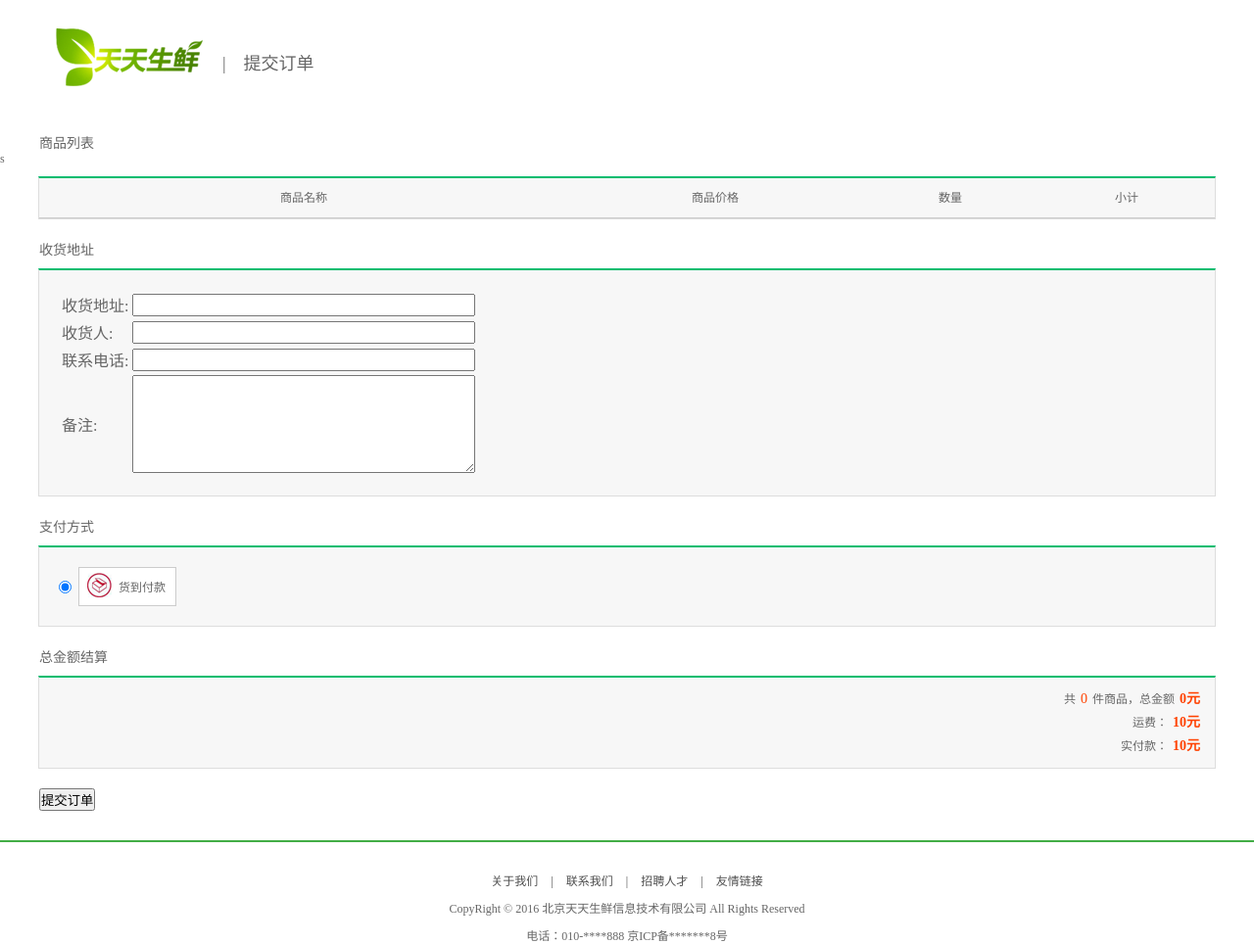
After one commit to panjing1111/django-ttsx, a Django app: page /cart/place_order/ in a window 1280 px wide. The commit adds this page. Shown: the whole page at 98% size. Run offline with Django 3.2, Linux system fonts and the light colour scheme; parts of the project's set-up code (start-up, migrations or seed data) failed here and were passed over.

Commit message:
订单提交与订单提交成功的视图与页面

```diff
--- a/cart/models.py
+++ b/cart/models.py
@@ -28,7 +28,7 @@ class OrderInfo(models.Model):
 
 
 class OrderGoods(models.Model):
-    """订单商品模型"""
+    """订单中的商品模型， 一个订单对应多个商品 一对多，因此订单商品是外键"""
 
     # 所属商品
     goods_info = models.ForeignKey('goods.GoodsInfo')
--- a/cart/views.py
+++ b/cart/views.py
@@ -1,6 +1,10 @@
+import time
+
 from django.http import HttpResponse
 from django.shortcuts import render, redirect
 
+from cart.models import OrderInfo, OrderGoods
+from goods.models import GoodsInfo
 from goods.utils import get_cart_data
 
 # Create your views here.
@@ -52,3 +56,75 @@ def remove_cart(request):
         response.delete_cookie(goods_id)
 
     return response
+
+def place_order(request):
+    '''提交订单页面'''
+    cart_goods_list, cart_goods_count, cart_goods_money = get_cart_data(request, True)
+    context = {'cart_goods_list': cart_goods_list,
+               'cart_goods_count': cart_goods_count,
+               'cart_goods_money': cart_goods_money,
+               }
+
+    return render(request, 'place_order.html', context)
+
+def submit_order(request):
+    '''提交订单的时候将订单保存到数据库'''
+
+    # 获取表单中的信息
+    addr = request.POST.get('addr')
+    recv = request.POST.get('recv')
+    tele = request.POST.get('tele')
+    if not tele:
+        prev_url = request.META['HTTP_REFERER']
+        return redirect(prev_url)
+    extra = request.POST.get('extra', )
+    # 保存表单提交的信息到数据库
+    order_info = OrderInfo()
+    order_info.order_addr = addr
+    order_info.order_tele = tele
+    order_info.order_recv = recv
+    order_info.order_extra = extra
+    order_info.order_id = str(int(time.time() * 1000)) + str(int(time.clock() * 1000000))
+    order_info.save()
+    # 保存后需要跳转到订单提交成功页面
+    response = redirect('/cart/submit_success/?id=%s' % order_info.order_id)
+    # 保存订单商品信息
+    for goods_id, goods_num in request.COOKIES.items():
+        if goods_id == 'csrftoken':
+            continue
+        # 查询商品信息
+        cart_goods = GoodsInfo.objects.get(id=goods_id)
+        # 创建订单商品信息
+        order_goods = OrderGoods()
+        order_goods.goods_info = cart_goods
+        order_goods.goods_order = order_info
+        order_goods.goods_num = goods_num
+        order_goods.save()
+        # 删除购物车信息
+        response.delete_cookie(goods_id)
+
+    return response
+
+def submit_success(request):
+    order_id = request.GET.get('id')
+    order_info = OrderInfo.objects.get(order_id=order_id)
+    # 通过订单查询商品
+    order_goods_list = OrderGoods.objects.filter(goods_order=order_info)
+
+    # 商品总价
+    totla_money = 0
+    # 商品总数量
+    total_num = 0
+    for goods in order_goods_list:
+        goods.total_money = goods.goods_num * goods.goods_info.goods_price
+        totla_money += goods.total_money
+        total_num += goods.goods_num
+
+    context = {
+        'order_goods_list': order_goods_list,
+        'totla_money': totla_money,
+        'total_num': total_num,
+        'order_info':order_info,
+    }
+
+    return render(request, 'success.html', context)
--- a/goods/utils.py
+++ b/goods/utils.py
@@ -26,4 +26,4 @@ def get_cart_data(request, price=False):
                 # cookie中当前商品的总价 单价*数量
                 cart_goods.total_money = goods_num * cart_goods.goods_price
                 cart_goods_money += cart_goods.total_money
-    return cart_goods_list, cart_goods_count, cart_goods_money if cart_goods_money else None
+    return cart_goods_list, cart_goods_count, cart_goods_money
--- a/templates/base.html
+++ b/templates/base.html
@@ -11,19 +11,14 @@
 
 <body>
 
-
-{#    购物车#}
+{% block cart_list %}
+{#logo与购物车按钮#}
 <div class="search_bar clearfix">
-    {#天天生鲜LOGO#}
     <a href="/index/" class="logo fl"><img src="/static/images/logo.png"></a>
-    {% block cart_list %}
         <div class="guest_cart fr">
             <a href="/cart/show_cart/" class="cart_name fl">我的购物车</a>
             <div class="goods_count fl">{{ cart_goods_count }}</div>
             <ul class="cart_goods_show">
-                {#                context = {'categories':categories,#}
-                {#               "cart_goods_list":cart_goods_list,#}
-                {#               "cart_goods_count":cart_goods_count}#}
                 {% for cart_goods in cart_goods_list %}
                     <li>
                         <img src="/static/goods/{{ cart_goods.goods_img }}.jpg" alt="商品图片">
@@ -32,10 +27,10 @@
                     </li>
                 {% endfor %}
             </ul>
+        </div>
+</div>
+{% endblock %}
 
-        </div>
-    {% endblock %}
-</div>
 
 {% block cag_list %}
     {#全部商品分类下拉列表，会自动继承cag_list中的代码；如需要重写，则手动继承，然后写入修改后的代码#}
--- /dev/null
+++ b/templates/place_order.html
@@ -0,0 +1,90 @@
+{% extends "base.html" %}
+{% block cag_list %}{% endblock %}
+{#logo#}
+{% block cart_list %}
+<div class="search_bar clearfix">
+    <a href="/index/" class="logo fl"><img src="/static/images/logo.png"></a>
+    <div class="sub_page_name fl">|&nbsp;&nbsp;&nbsp;&nbsp;提交订单</div>
+</div>
+{% endblock %}
+
+{% block content %}
+
+	<h3 class="common_title">商品列表</h3>s
+	<div class="common_list_con clearfix">
+		<ul class="goods_list_th clearfix">
+			<li class="col01">商品名称</li>
+			<li class="col03">商品价格</li>
+			<li class="col04">数量</li>
+			<li class="col05">小计</li>
+		</ul>
+
+        {% for cart_goods in cart_goods_list %}
+            <ul class="goods_list_td clearfix">
+			<li class="col01">{{ forloop.counter }}</li>
+			<li class="col02"><img src="/static/goods/{{ cart_goods.goods_img }}.jpg"></li>
+			<li class="col03">{{ cart_goods.goods_name }}</li>
+			<li class="col05">{{ cart_goods.goods_price }}</li>
+			<li class="col06">{{ cart_goods.goods_num }}</li>
+			<li class="col07">{{ cart_goods.total_money }}</li>
+		</ul>
+        {% endfor %}
+
+	</div>
+
+	<h3 class="common_title">收货地址</h3>
+    <form action="/cart/submit_order/" method="post">
+    {% csrf_token %}
+	<div class="common_list_con clearfix">
+		<dl>
+			<dd>
+				<table>
+					<tr>
+						<td>收货地址:</td><td><input style="width: 350px; height: 23px;" type="text" name="addr"></td>
+					</tr>
+					<tr>
+						<td>收货人:</td><td><input style="width: 350px; height: 23px;" type="text" name="recv"></td>
+					</tr>
+					<tr>
+						<td>联系电话:</td><td><input style="width: 350px; height: 23px;" type="text" name="tele"></td>
+					</tr>
+					<tr>
+						<td>备注:</td><td><textarea style="width: 350px; height: 100px; font-size: 12px;" name="extra"></textarea></td>
+					</tr>
+				</table>
+			</dd>
+		</dl>
+	</div>
+
+	<h3 class="common_title">支付方式</h3>
+	<div class="common_list_con clearfix">
+		<div class="pay_style_con clearfix">
+			<input type="radio" name="pay_style" checked>
+			<label class="cash">货到付款</label>
+		</div>
+	</div>
+
+	<h3 class="common_title">总金额结算</h3>
+	<div class="common_list_con clearfix">
+		<div class="settle_con">
+			<div class="total_goods_count">共<em>{{ cart_goods_count }}</em>件商品，总金额<b>{{ cart_goods_money }}元</b></div>
+			<div class="transit">运费：<b>10元</b></div>
+			<div class="total_pay">实付款：<b>{{ cart_goods_money|add:10 }}元</b></div>
+		</div>
+	</div>
+
+
+	<div class="order_submit clearfix">
+        <input type="submit" value="提交订单"/>
+	</div>
+    </form>
+
+
+	<div class="popup_con">
+		<div class="popup">
+			<p>订单提交成功！</p>
+		</div>
+
+		<div class="mask"></div>
+	</div>
+{% endblock %}
--- a/ttsx/urls.py
+++ b/ttsx/urls.py
@@ -17,15 +17,17 @@ from django.conf.urls import include, url
 from django.contrib import admin
 
 from goods.views import index, detail, goods
-from cart.views import add_cart, show_cart, remove_cart
+from cart.views import add_cart, show_cart, remove_cart, place_order, submit_order, submit_success
 
 urlpatterns = [
     url(r'^admin/', include(admin.site.urls)),
     url(r'^index/$', index), # 首页
     url(r'^detail/$', detail), # 商品详情页
+    url(r'^goods/$', goods), # 商品分类列表页
     url(r'^cart/add_cart/$', add_cart), # 添加商品到购物车
     url(r'^cart/show_cart/$', show_cart), # 购物车页面
     url(r'^cart/remove_cart/$', remove_cart), # 删除购物车中的商品
-    url(r'^goods/$', goods), # 商品分类列表页
-
+    url(r'^cart/place_order/$', place_order), # 订单提交页面
+    url(r'^cart/submit_order/$', submit_order), # 订单保存页面
+    url(r'^cart/submit_success/$', submit_success), # 订单提交成功页面
 ]
```
Also changed, not shown: templates/cart.html (+16 -3 lines), templates/success.html (added, +76 -0 lines).
